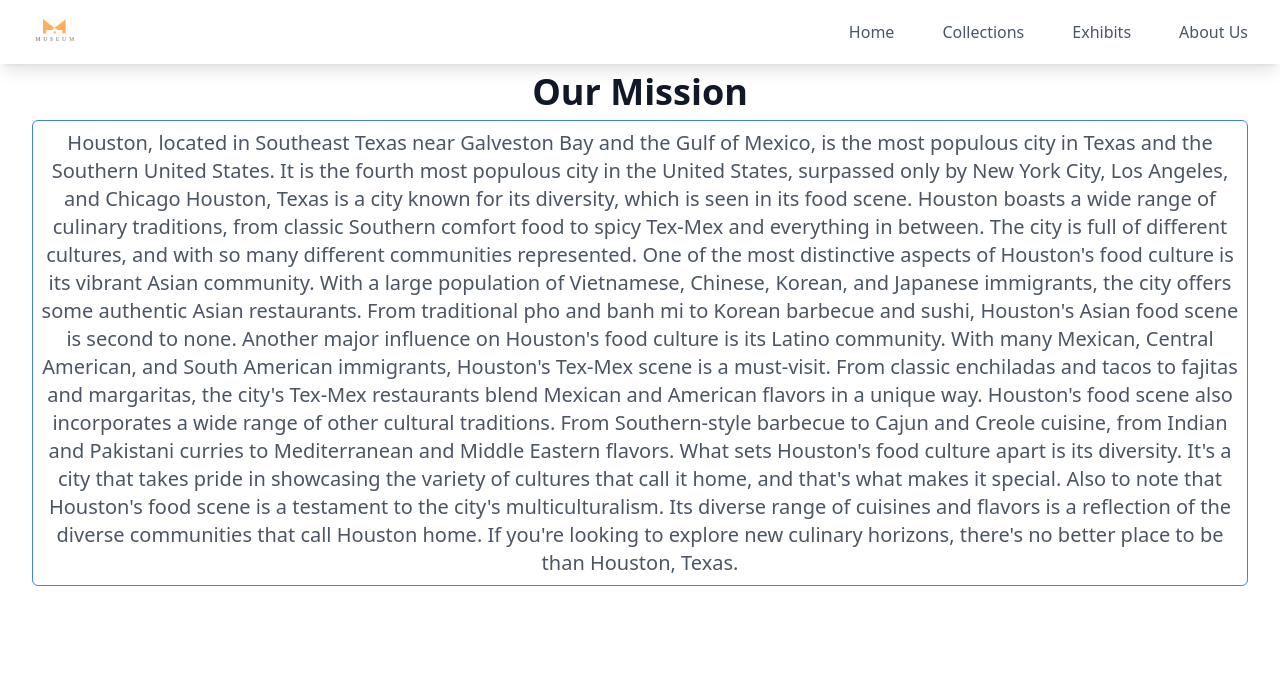
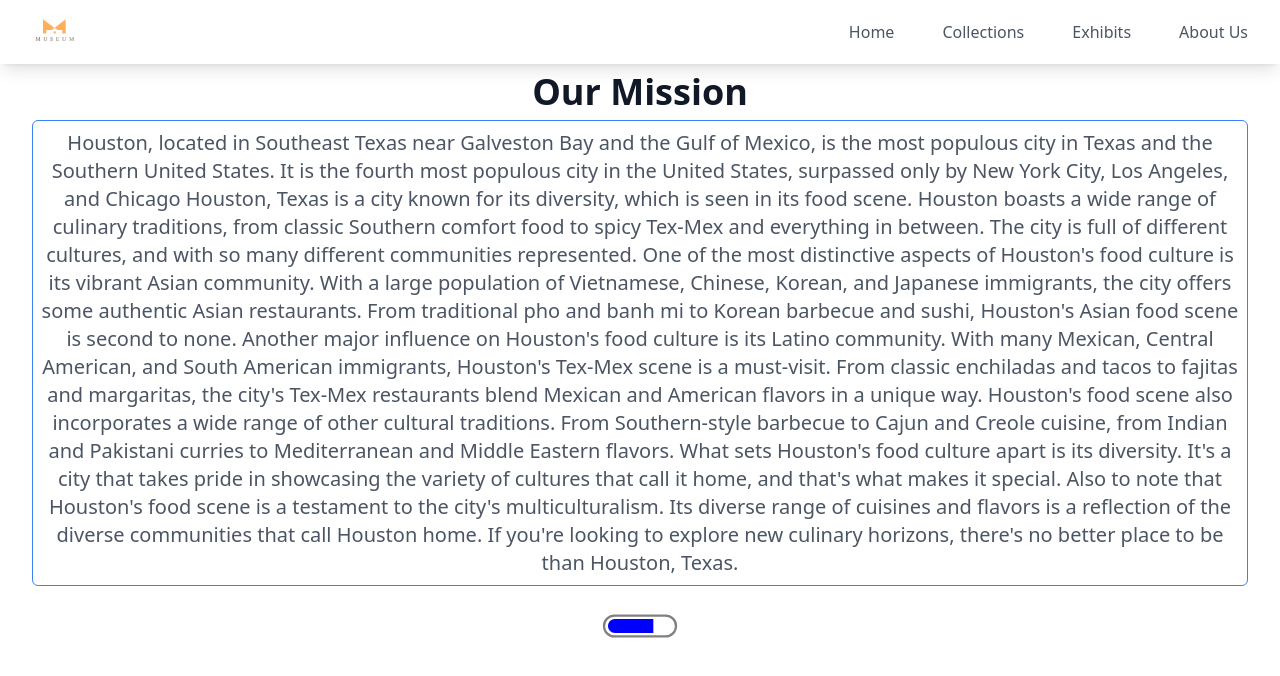
Before and after one commit to Sam516-Dev/Online_Museum_Site, a React (Create React App) app: page /AboutUs in a window 1280 px wide. Shown: the top 676 px of the page. Built offline with nearby package versions, Linux system fonts and the light colour scheme.

Commit message:
progress bar added

```diff
--- a/package.json
+++ b/package.json
@@ -8,6 +8,7 @@
     "@testing-library/user-event": "^13.5.0",
     "react": "^18.2.0",
     "react-dom": "^18.2.0",
+    "react-loader-spinner": "^5.3.4",
     "react-router-dom": "^6.11.1",
     "react-scripts": "5.0.1",
     "web-vitals": "^2.1.4"
--- a/src/AboutUs.js
+++ b/src/AboutUs.js
@@ -1,3 +1,5 @@
+import { ProgressBar } from "react-loader-spinner";
+
 function AboutUs() {
   return (
     <div className="max-w-7xl mx-auto py-16 px-4 sm:px-6 lg:px-8">
@@ -37,6 +39,17 @@ function AboutUs() {
           place to be than Houston, Texas.
         </p>
       </div>
+      <div>
+        <ProgressBar
+          height="80"
+          width="full"
+          ariaLabel="progress-bar-loading"
+          wrapperStyle={{}}
+          wrapperClass="progress-bar-wrapper"
+          borderColor="gray"
+          barColor="blue"
+        />
+      </div>
     </div>
   );
 }
```
Also changed, not shown: 1 other file (tests, documents, lock files or other folders).
